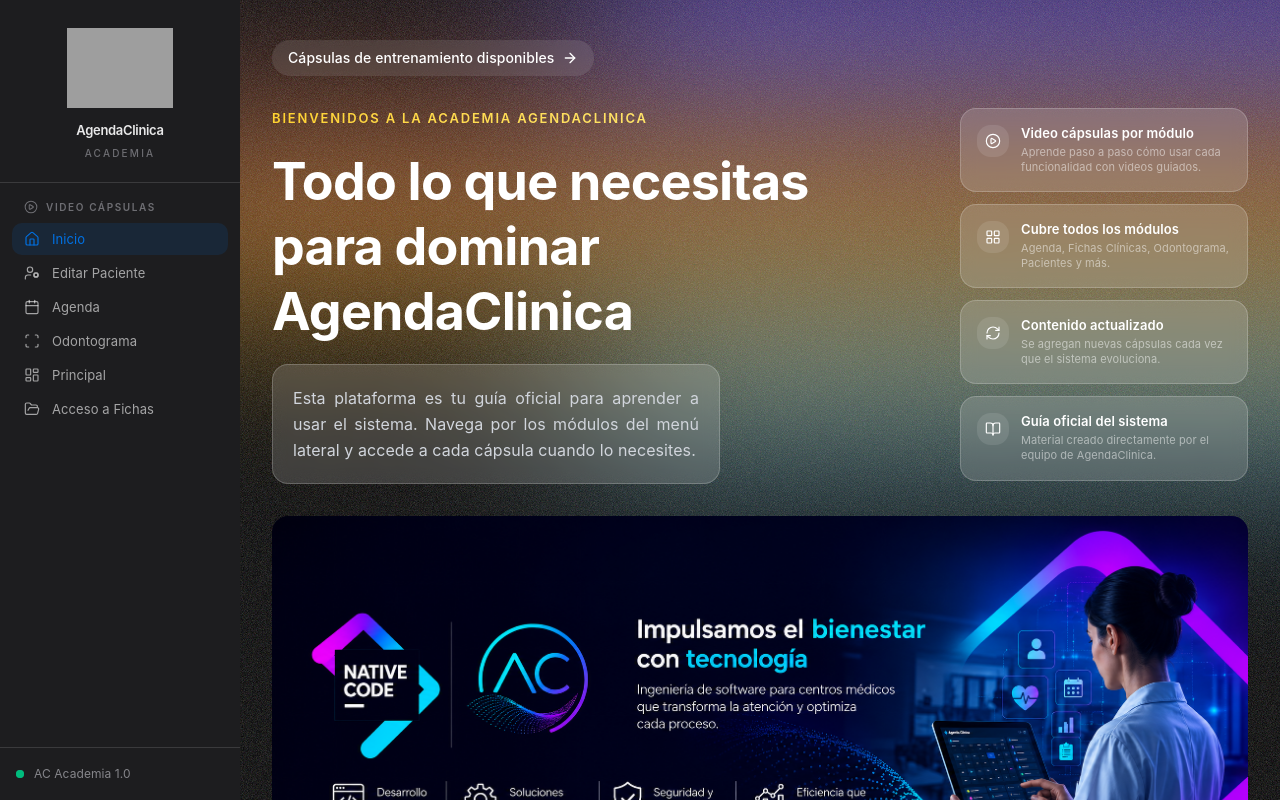
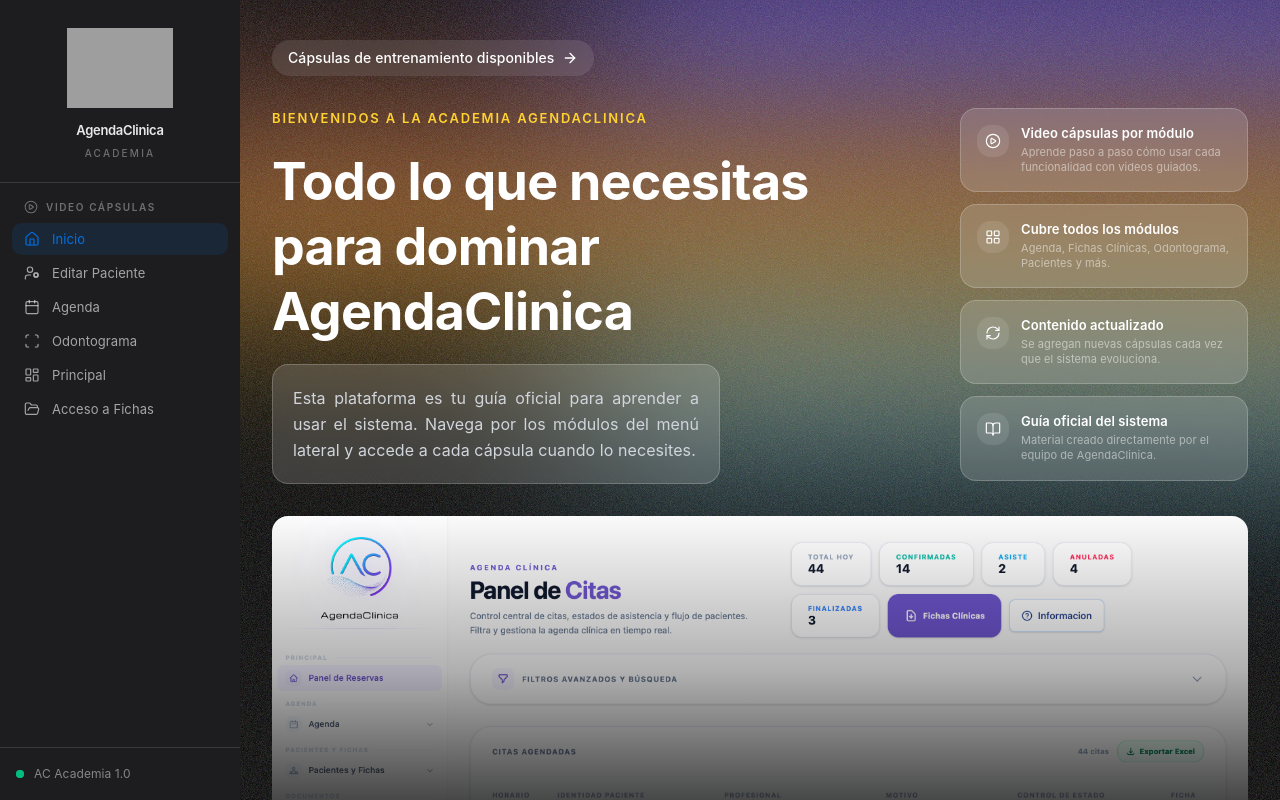
Before and after one commit to NativeCodeDeveloper/academiaAgendaClinica, a Next.js app: page /dashboard in a window 1280 px wide. Built offline with nearby package versions, Linux system fonts and the light colour scheme; no server answers; grey boxes are pictures that could not be loaded.

Commit message:
Ajsute en inicio

```diff
--- a/src/app/dashboard/page.jsx
+++ b/src/app/dashboard/page.jsx
@@ -38,7 +38,7 @@
 
 export default function AcademiaBienvenida() {
     return (
-        <div className="relative h-screen overflow-hidden bg-black">
+        <div className="relative min-h-screen bg-black lg:h-screen lg:overflow-hidden">
 
             {/* Gradient orbs */}
             <div className="absolute -right-60 -top-10 z-0 flex flex-col items-end blur-xl">
@@ -51,7 +51,7 @@
             <div className="absolute inset-0 z-0 bg-noise opacity-30" />
 
             {/* Content */}
-            <div className="relative z-10 flex h-full flex-col px-4 pt-10 sm:px-6 lg:px-8">
+            <div className="relative z-10 flex flex-col px-4 pb-10 pt-10 sm:px-6 lg:h-full lg:pb-0 lg:px-8">
                 <div className="mx-auto flex w-full max-w-5xl flex-1 flex-col">
 
                     {/* Badge */}
@@ -60,7 +60,7 @@
                         initial="hidden"
                         animate="visible"
                         custom={0}
-                        className="mb-8 flex w-fit items-center gap-2 rounded-full bg-white/10 px-4 py-2 backdrop-blur-sm"
+                        className="mb-6 flex w-fit items-center gap-2 rounded-full bg-white/10 px-4 py-2 backdrop-blur-sm lg:mb-8"
                     >
                         <span className="text-sm font-medium text-white">
                             Cápsulas de entrenamiento disponibles
@@ -68,17 +68,17 @@
                         <ArrowRight className="h-4 w-4 text-white" strokeWidth={2} />
                     </motion.div>
 
-                    {/* Two-column: title left / cards right — always side by side */}
-                    <div className="flex items-start gap-10 pb-8">
+                    {/* Two-column on desktop, stacked on mobile */}
+                    <div className="flex flex-col gap-6 pb-6 lg:flex-row lg:items-start lg:gap-10 lg:pb-8">
 
                         {/* Left — title + subtitle */}
-                        <div className="flex-1 space-y-5">
+                        <div className="flex-1 space-y-4 lg:space-y-5">
                             <motion.p
                                 variants={fadeUp}
                                 initial="hidden"
                                 animate="visible"
                                 custom={1}
-                                className="bg-linear-to-r from-amber-300 to-yellow-200 bg-clip-text text-[13px] font-semibold uppercase tracking-[0.14em] text-transparent"
+                                className="text-[13px] font-semibold uppercase tracking-[0.14em] text-amber-300"
                             >
                                 Bienvenidos a la Academia AgendaClinica
                             </motion.p>
@@ -88,7 +88,7 @@
                                 initial="hidden"
                                 animate="visible"
                                 custom={2}
-                                className="text-4xl font-bold leading-tight text-white sm:text-5xl lg:text-[3.25rem]"
+                                className="text-3xl font-bold leading-tight text-white sm:text-4xl lg:text-[3.25rem]"
                             >
                                 Todo lo que necesitas para dominar AgendaClinica
                             </motion.h1>
@@ -98,16 +98,16 @@
                                 initial="hidden"
                                 animate="visible"
                                 custom={3}
-                                className="max-w-md rounded-2xl border border-white/20 bg-white/15 p-5 backdrop-blur-sm"
+                                className="rounded-2xl border border-white/20 bg-white/15 p-4 backdrop-blur-sm lg:max-w-md lg:p-5"
                             >
-                                <p className="text-justify text-base leading-relaxed text-gray-300">
+                                <p className="text-justify text-sm leading-relaxed text-gray-300 lg:text-base">
                                     Esta plataforma es tu guía oficial para aprender a usar el sistema. Navega por los módulos del menú lateral y accede a cada cápsula cuando lo necesites.
                                 </p>
                             </motion.div>
                         </div>
 
-                        {/* Right — feature cards stacked */}
-                        <div className="w-72 shrink-0 space-y-3">
+                        {/* Right — 2-col grid on mobile, stacked on desktop */}
+                        <div className="grid grid-cols-2 gap-3 lg:block lg:w-72 lg:shrink-0 lg:space-y-3">
                             {features.map((f, i) => (
                                 <motion.div
                                     key={f.title}
@@ -115,13 +115,13 @@
                                     initial="hidden"
                                     animate="visible"
                                     custom={i + 4}
-                                    className="flex items-start gap-3 rounded-2xl border border-white/20 bg-white/15 p-4 backdrop-blur-sm"
+                                    className="flex items-start gap-3 rounded-2xl border border-white/20 bg-white/15 p-3 backdrop-blur-sm lg:p-4"
                                 >
                                     <div className="flex h-8 w-8 shrink-0 items-center justify-center rounded-xl bg-white/10">
                                         <f.icon className="h-4 w-4 text-white" strokeWidth={1.75} />
                                     </div>
                                     <div>
-                                        <p className="text-[13px] font-semibold leading-snug text-white">
+                                        <p className="text-[12px] font-semibold leading-snug text-white lg:text-[13px]">
                                             {f.title}
                                         </p>
                                         <p className="mt-0.5 text-[11px] leading-snug text-white/50">
@@ -134,20 +134,21 @@
 
                     </div>
 
-                    {/* Hero image — fills remaining height */}
+                    {/* Hero image — fixed height on mobile, fills remaining on desktop */}
                     <motion.div
                         variants={fadeUp}
                         initial="hidden"
                         animate="visible"
                         custom={8}
-                        className="relative min-h-0 flex-1 overflow-hidden rounded-2xl"
+                        className="relative h-52 overflow-hidden rounded-2xl sm:h-64 lg:min-h-0 lg:flex-1"
                     >
                         <div className="absolute inset-0 bg-white opacity-20 blur-[10rem]" />
                         <img
-                            src="/imagenac_nc.png"
+                            src="/capturaac.png"
                             alt="AgendaClinica"
                             className="relative h-full w-full object-cover object-top shadow-lg"
                         />
+                        <div className="absolute inset-0 bg-linear-to-t from-black/80 via-black/30 to-transparent" />
                     </motion.div>
 
                 </div>
```
Also changed, not shown: public/capturaac.png (added).
